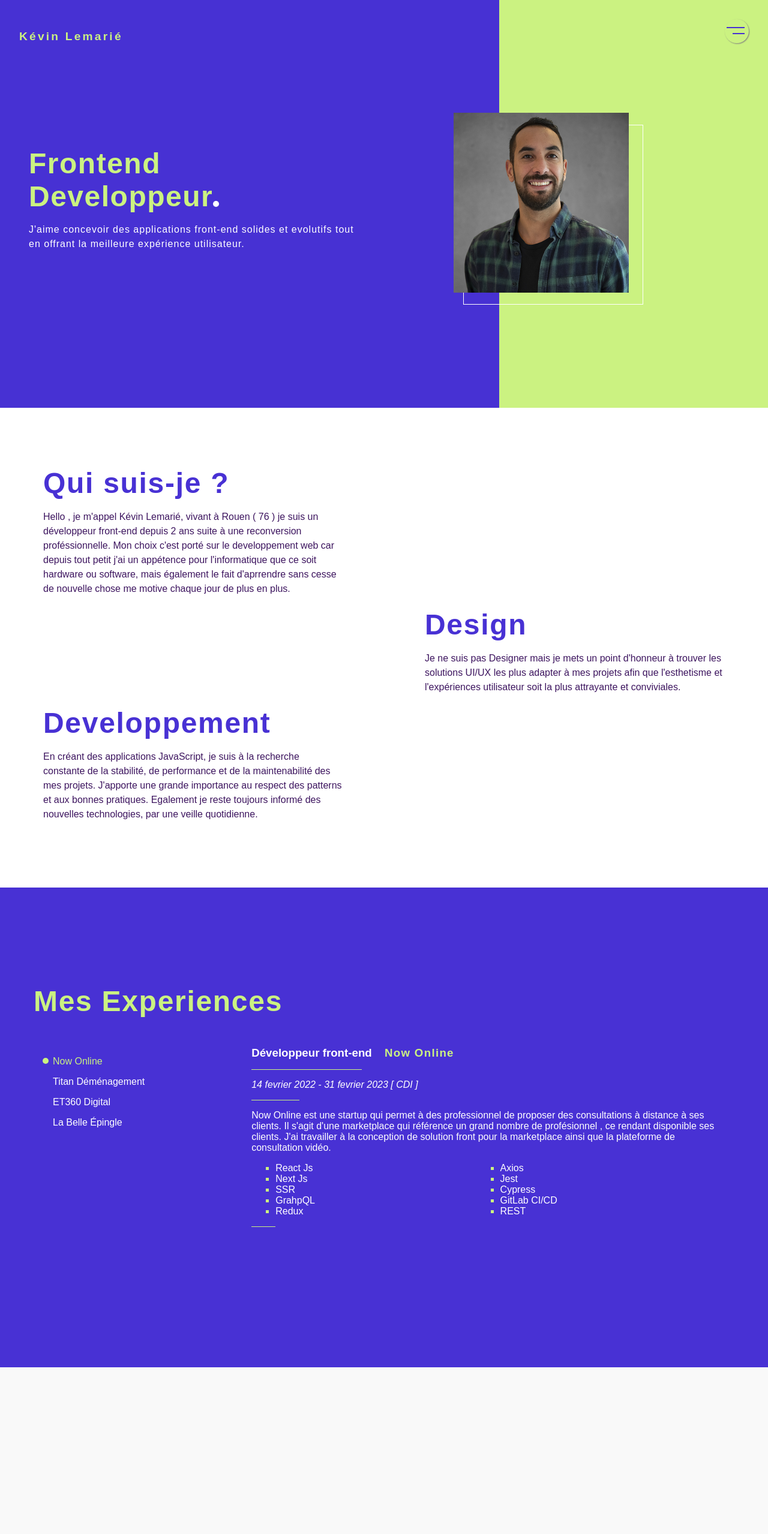
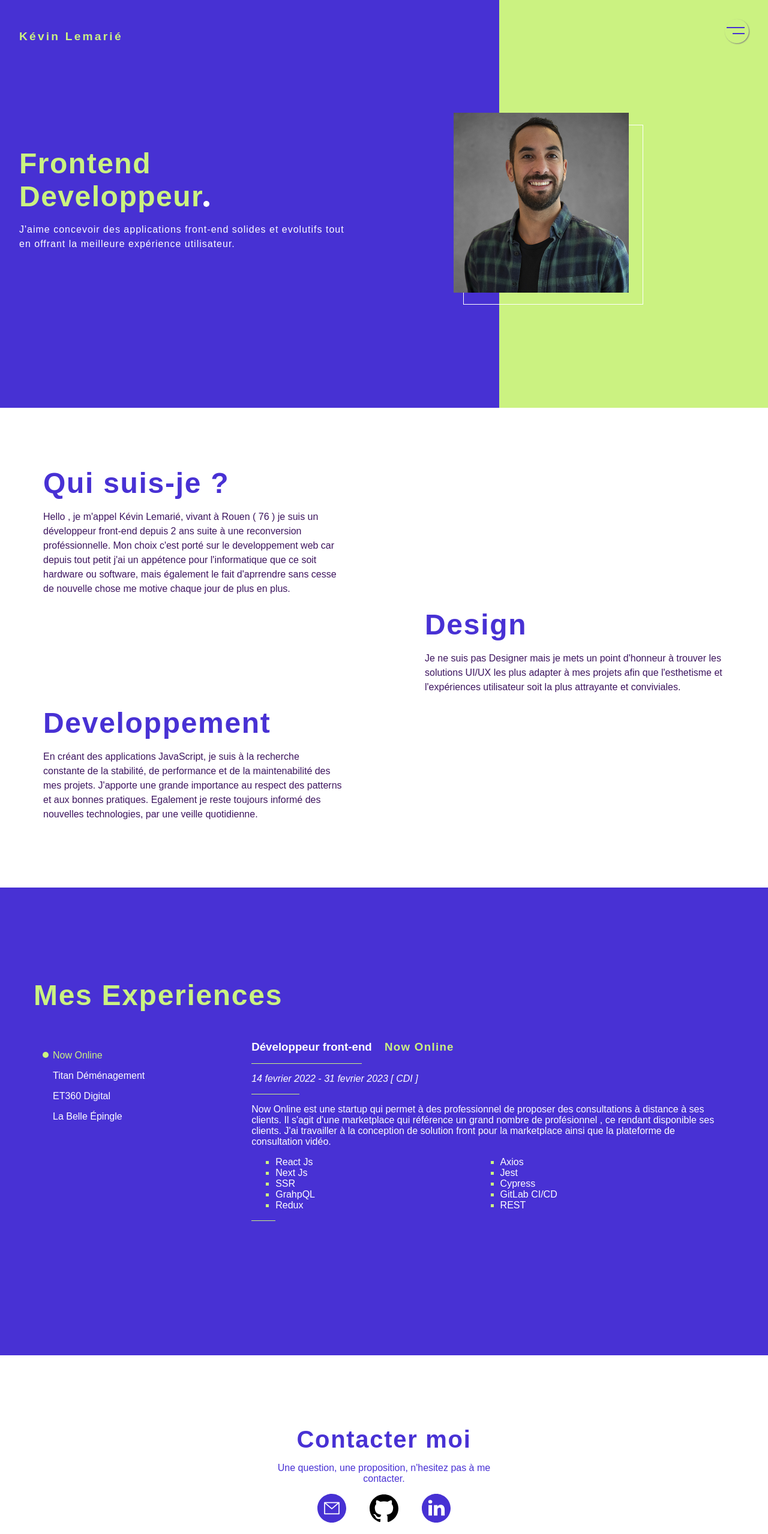
Before and after one commit to lilkev0804/portfolio, a Next.js app: page / in a window 1280 px wide. Shown: the top 2558 px of the page at 60% size. Built offline with nearby package versions, Linux system fonts and the light colour scheme; a web font is replaced by a local one.

Commit message:
ready to v1

```diff
--- a/src/Containers/Experiences/Experiences.module.scss
+++ b/src/Containers/Experiences/Experiences.module.scss
@@ -2,7 +2,7 @@
 
 .mainContainer {
   background-color: $blueText;
-  min-height: 100vh;
+  min-height: 780px;
   width: 100%;
   display: flex;
   align-items: center;
--- a/src/Containers/Hero/Hero.module.scss
+++ b/src/Containers/Hero/Hero.module.scss
@@ -12,8 +12,9 @@
   height: 100%;
   background-color: $blue;
   display: flex;
-  justify-content: flex-end;
+  justify-content: center;
   align-items: center;
+  flex-direction: column;
 }
 
 .rightContainer {
@@ -75,7 +76,13 @@
   z-index: -1;
   left: 20px;
 }
-
+.mainSkills {
+  // border: 1px solid red;
+  // padding: 1rem;
+  // width: 100%;
+  // max-width: 800px;
+  // display: flex;
+}
 @media screen and (max-width: $largeScreen) {
   .avatarContainer {
     position: relative;
--- a/src/Containers/Hero/index.jsx
+++ b/src/Containers/Hero/index.jsx
@@ -15,7 +15,7 @@ export default function Hero() {
             evolutifs tout en offrant la meilleure expérience utilisateur.
           </p>
         </div>
-        <div></div>
+        <div className={styles.mainSkills}></div>
       </div>
       <div className={styles.rightContainer}>
         <div className={styles.avatarContainer}>
--- a/src/pages/index.js
+++ b/src/pages/index.js
@@ -22,7 +22,7 @@ export default function Home() {
         <Hero />
         <About />
         <Experiences />
-        <Skills />
+        {/* <Skills /> */}
         <Contact />
       </main>
     </>
```
